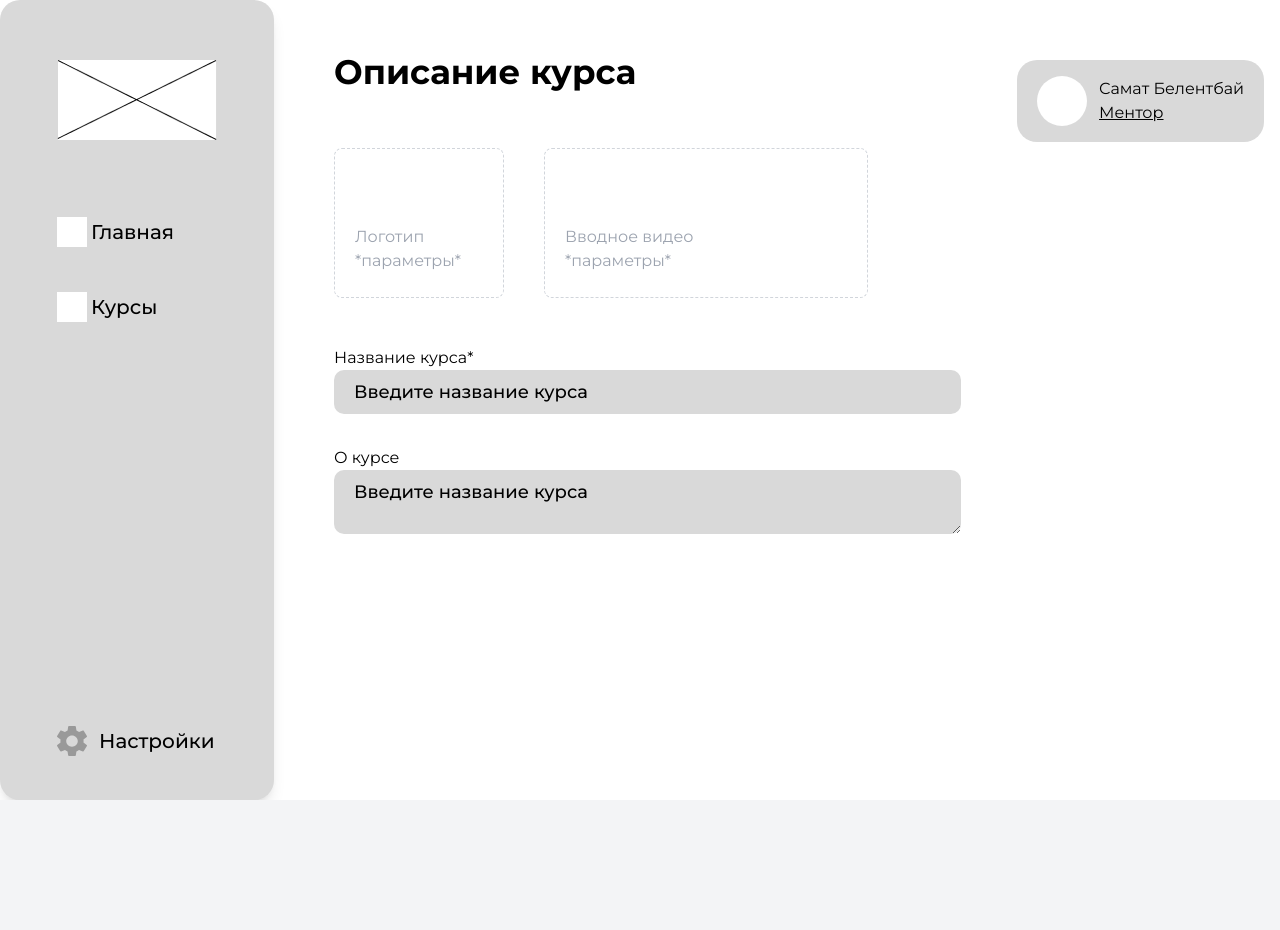
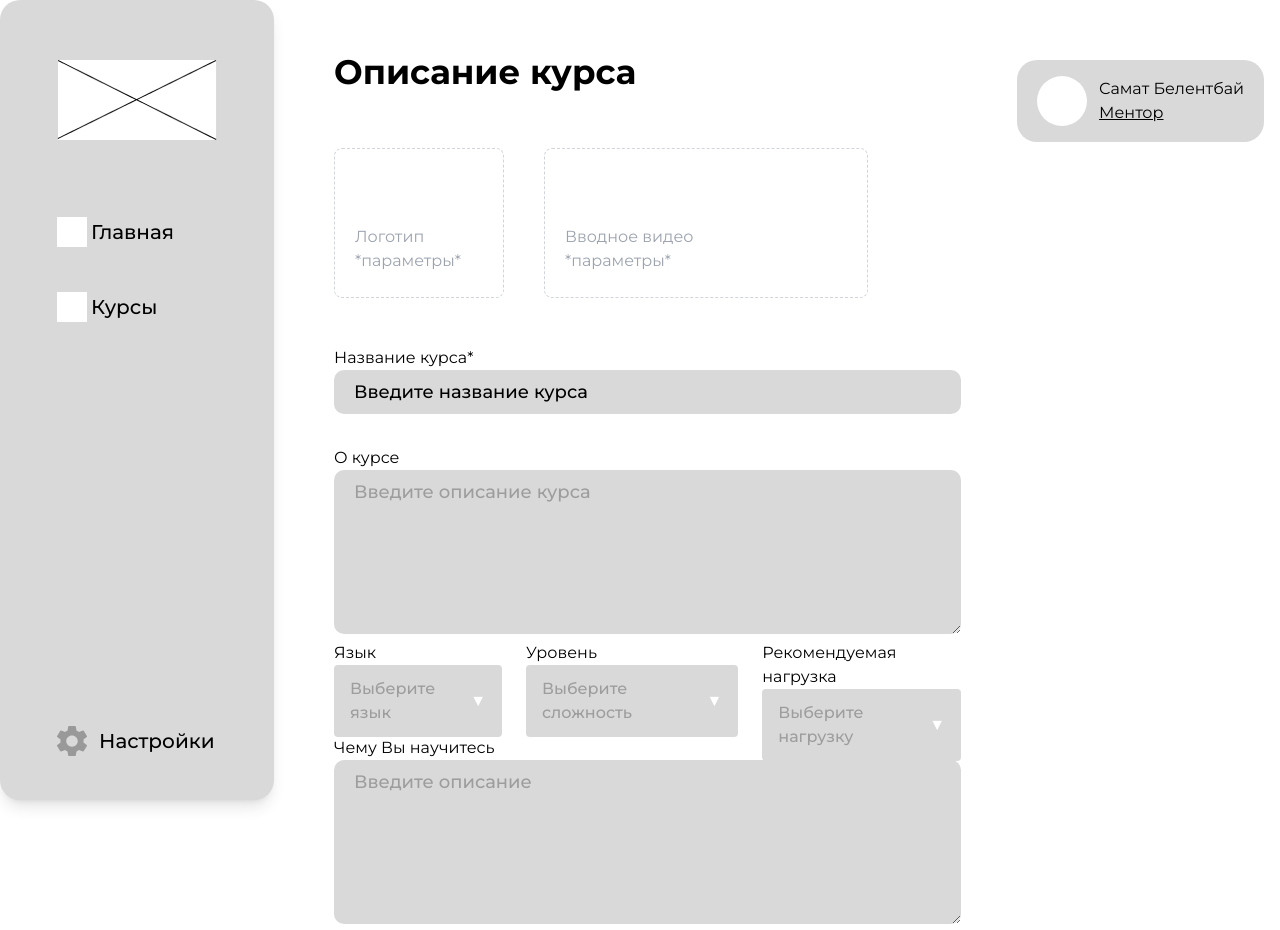
Before and after one commit to samekeekz/jusan-lms, a React (Vite) app: page /courses/create in a window 1280 px wide. Shown: the top 930 px of the page. Before the commit the page ends 800 px from the top, so only its background shows below. Built offline with nearby package versions, Linux system fonts and the light colour scheme.

Commit message:
feat: add single select component

```diff
--- /dev/null
+++ b/src/components/SingleSelect/SingleSelect.tsx
@@ -0,0 +1,52 @@
+import React, { useState } from "react";
+
+interface SingleSelectProps {
+  name: string;
+  options: string[];
+}
+
+const SingleSelect: React.FC<SingleSelectProps> = ({ name, options }) => {
+  const [isOpen, setIsOpen] = useState(false);
+  const [selectedOption, setSelectedOption] = useState<string | null>(null);
+
+  const toggleOptions = () => {
+    setIsOpen(!isOpen);
+  };
+
+  const handleOptionClick = (option: string) => {
+    setSelectedOption(option);
+    setIsOpen(false);
+  };
+
+  const filteredOptions = options.slice(1);
+
+  return (
+    <div className="relative">
+      <h4>{name}</h4>
+      <div
+        className="flex items-center justify-between bg-[#D9D9D9] px-4 py-3 rounded cursor-pointer"
+        onClick={toggleOptions}
+      >
+        <span className="font-medium text-[#9D9D9D]">
+          {selectedOption || options[0]}
+        </span>
+        <span className="ml-2 text-white">{isOpen ? "▲" : "▼"}</span>
+      </div>
+      {isOpen && (
+        <div className="shrink-0 absolute z-10 mt-1 w-full bg-white shadow-lg border rounded">
+          {filteredOptions.map((option) => (
+            <div
+              key={option}
+              className="shrink-0 px-4 py-2 cursor-pointer hover:bg-gray-200"
+              onClick={() => handleOptionClick(option)}
+            >
+              {option}
+            </div>
+          ))}
+        </div>
+      )}
+    </div>
+  );
+};
+
+export default SingleSelect;
--- a/src/pages/CourseCreation/CourseCreation.tsx
+++ b/src/pages/CourseCreation/CourseCreation.tsx
@@ -1,4 +1,5 @@
 import ImageUploader from "@/components/ImageUploader/ImageUploader";
+import SingleSelect from "@/components/SingleSelect/SingleSelect";
 import VideoUploader from "@/components/VideoUploader/VideoUploader";
 
 const CourseCreation = () => {
@@ -22,11 +23,47 @@ const CourseCreation = () => {
           <div>
             <h3>О курсе</h3>
             <textarea
-              className="bg-[#D9D9D9] rounded-[10px] border-none py-3 px-5 text-black text-lg leading-5 font-medium w-full placeholder:text-lg placeholder:leading-5 placeholder:text-black placeholder:font-medium"
-              placeholder="Введите название курса"
+              className="bg-[#D9D9D9] rounded-[10px] border-none py-3 px-5 text-black text-lg leading-5 font-medium w-full placeholder:text-lg placeholder:leading-5 placeholder:text-[#9D9D9D] placeholder:font-medium"
+              placeholder="Введите описание курса"
+              rows={7}
+            />
+          </div>
+          <div className="w-full flex gap-6">
+            <SingleSelect
+              name="Язык"
+              options={["Выберите язык", "Русский", "Казахский", "Английский"]}
+            />
+            <SingleSelect
+              name="Уровень"
+              options={[
+                "Выберите сложность",
+                "Начинающий",
+                "Средний",
+                "Продвинутый",
+              ]}
+            />
+            <SingleSelect
+              name="Рекомендуемая нагрузка"
+              options={[
+                "Выберите нагрузку",
+                "4-5 часов в неделю",
+                "5-10 часов в неделю",
+                "10-20 часов в неделю",
+              ]}
             />
           </div>
         </div>
+        <div>
+          <h3>Чему Вы научитесь</h3>
+          <textarea
+            className=" bg-[#D9D9D9] rounded-[10px] border-none py-3 px-5 text-black text-lg leading-5 font-medium w-full placeholder:text-lg placeholder:leading-5 placeholder:text-[#9D9D9D] placeholder:font-medium"
+            placeholder="Введите описание"
+            rows={7}
+          />
+        </div>
+        <button className="self-center bg-[#D9D9D9] text-[20px] font-medium hover:bg-[#A9A9A9] py-2 px-11 rounded-[10px]">
+          Создать курс
+        </button>
       </div>
       <div className="flex shrink-0 items-center gap-3 bg-[#D9D9D9] rounded-[20px] px-5 py-4">
         <div className="w-[50px] h-[50px] bg-white rounded-full"></div>
```
